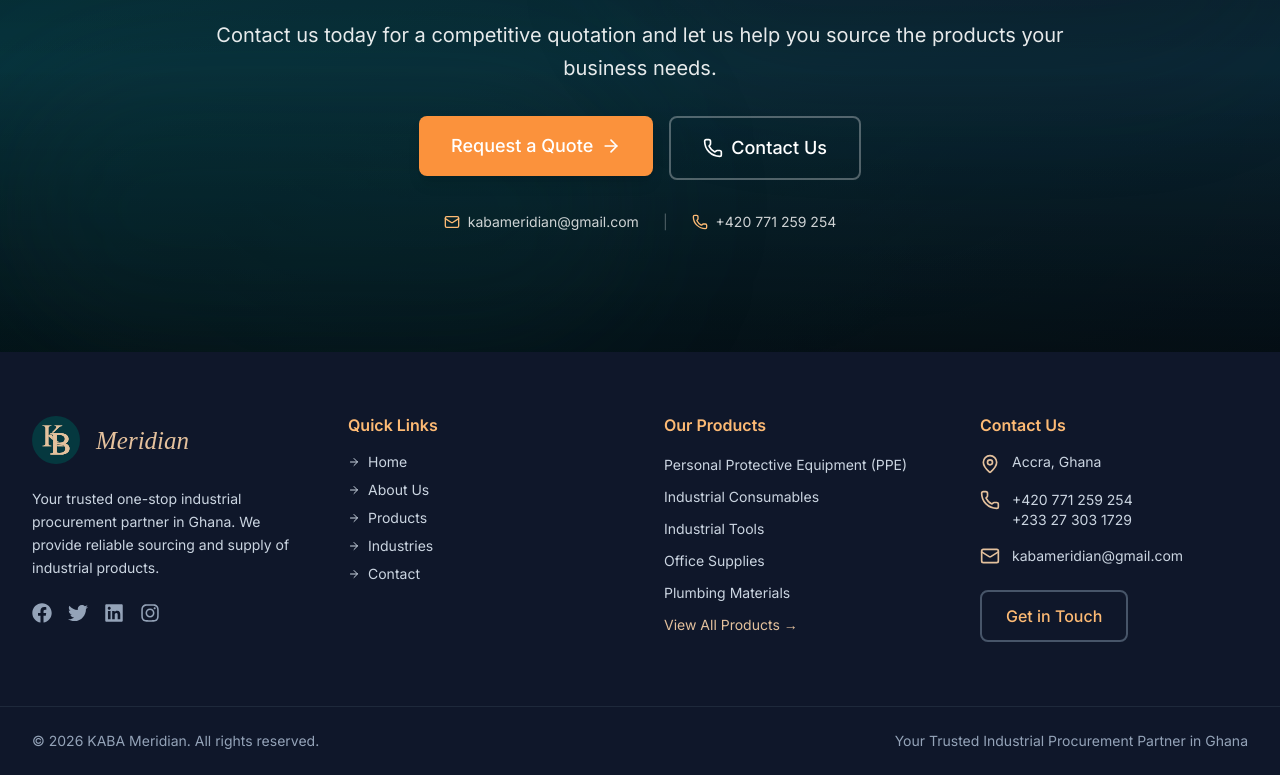
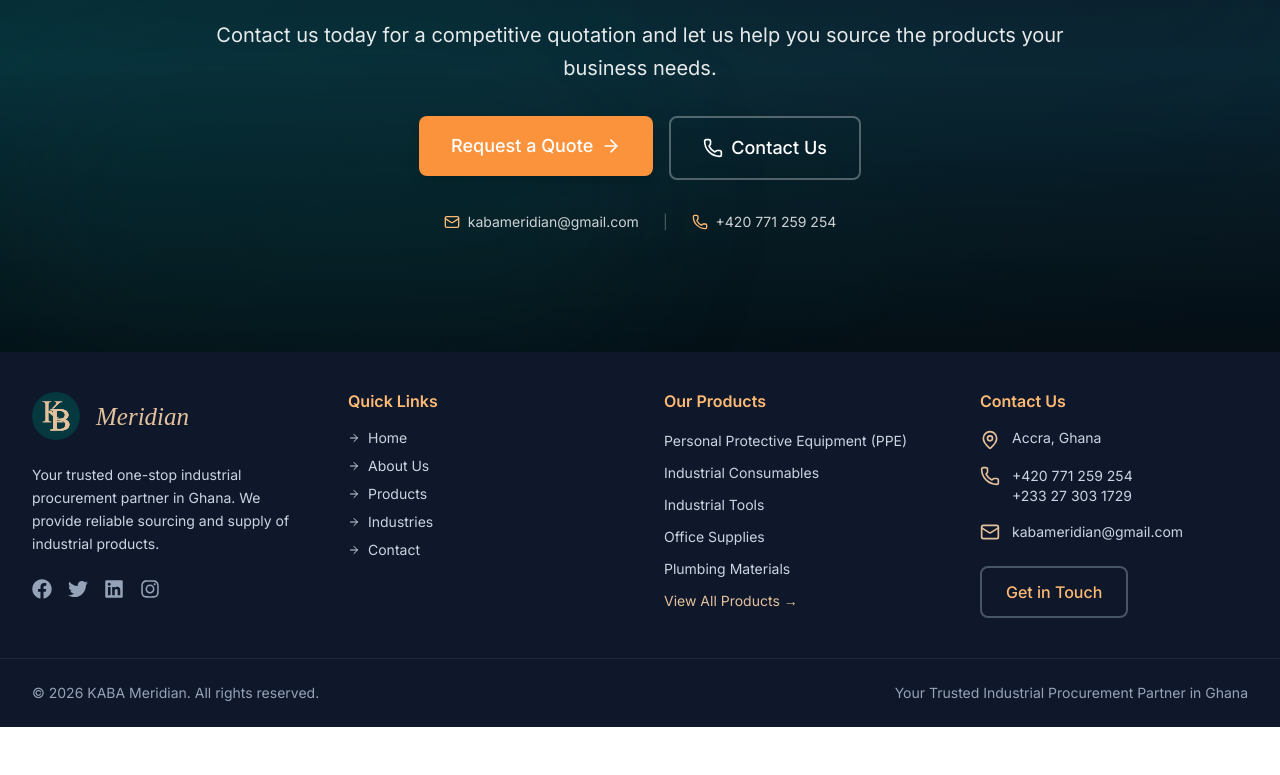
Before and after one commit to cojojunior/KABA-Meridian, a React (Vite) app: page / in a window 1280 px wide. Shown: the part 3816-4591 px from the top of the page. After the commit the page ends 4543 px from the top, so only its background shows below. Built offline with nearby package versions, Linux system fonts and the light colour scheme.

Commit message:
Updating resizes for large screens

```diff
--- a/src/components/layout/Footer.tsx
+++ b/src/components/layout/Footer.tsx
@@ -23,7 +23,7 @@ const productCategories = [
 export default function Footer() {
   return (
     <footer className="bg-secondary-900 text-secondary-300">
-      <div className="container-custom py-16">
+      <div className="container-custom py-5 lg:py-10">
         <div className="grid grid-cols-1 grid-cols-2 md:grid-cols-2 lg:grid-cols-4 gap-12">
           <div>
             <Link to="/" className="flex items-center gap-3 mb-6">
```
